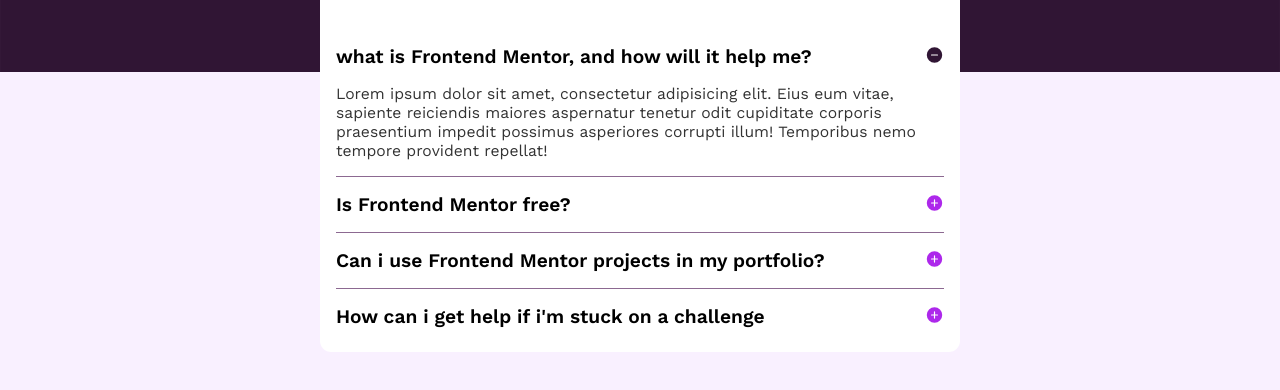
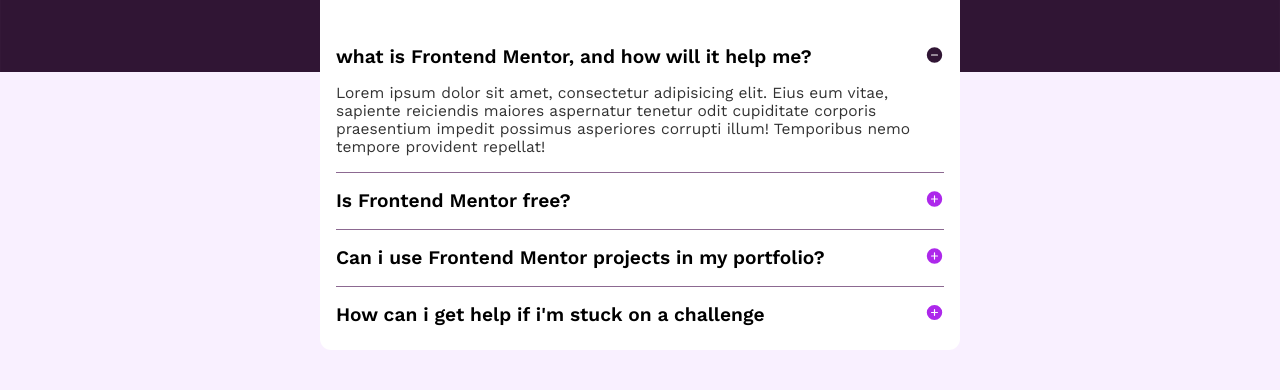
Before and after one commit to 2Clight/faq-acco-ab, a plain HTML site: page index.html in a window 1280 px wide. Both pictures are taken after a click on the element "what is Frontend Mentor, and how will it help me?". Shown: the part 212-602 px from the top of the page. Drawn offline with nearby package versions, Linux system fonts and the light colour scheme.

Commit message:
Update style.css

```diff
--- a/style.css
+++ b/style.css
@@ -20,16 +20,16 @@
 body{
     background-color: var(--clr-light-pink);
     font-family: "Work Sans", sans-serif;
-    font-size: 8px;
+    font-size: 16px;
     padding:0 1rem;
 }
 h3{
     font-weight: var(--fw-semi-bold);
-    font-size: 1.2rem;
+    font-size: 1rem;
 }
 p{
     opacity: 0.8;
-    font-size: 0.98rem;
+    font-size: 0.78rem;
 
 }
 .mobile-background {
@@ -105,5 +105,10 @@ p{
         width:100%;
        z-index:-1;
     }
-
+    h3{
+        font-size:1.2rem;
+    }
+    p{
+        font-size:0.97rem;
+    }
 }
```
